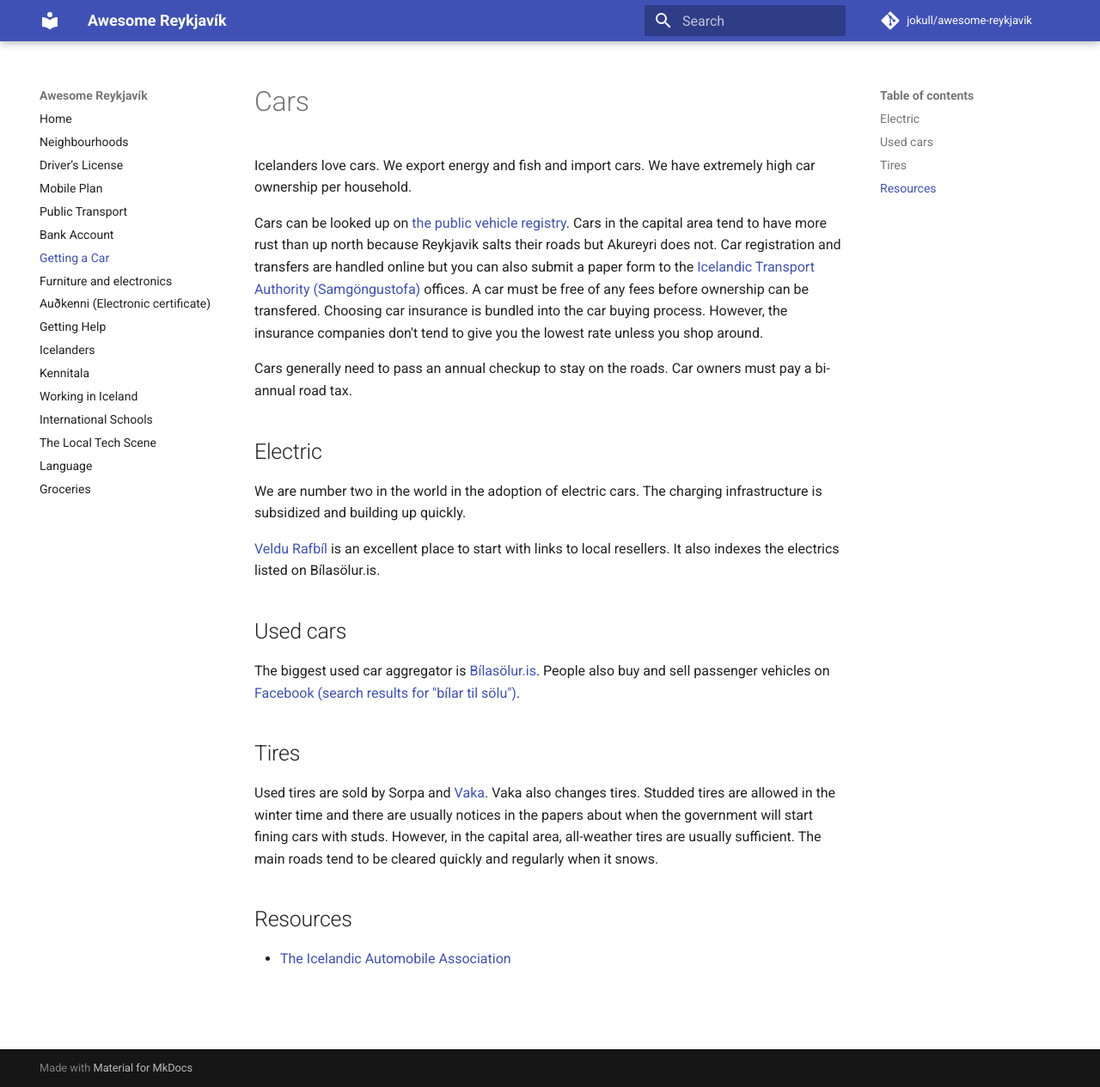
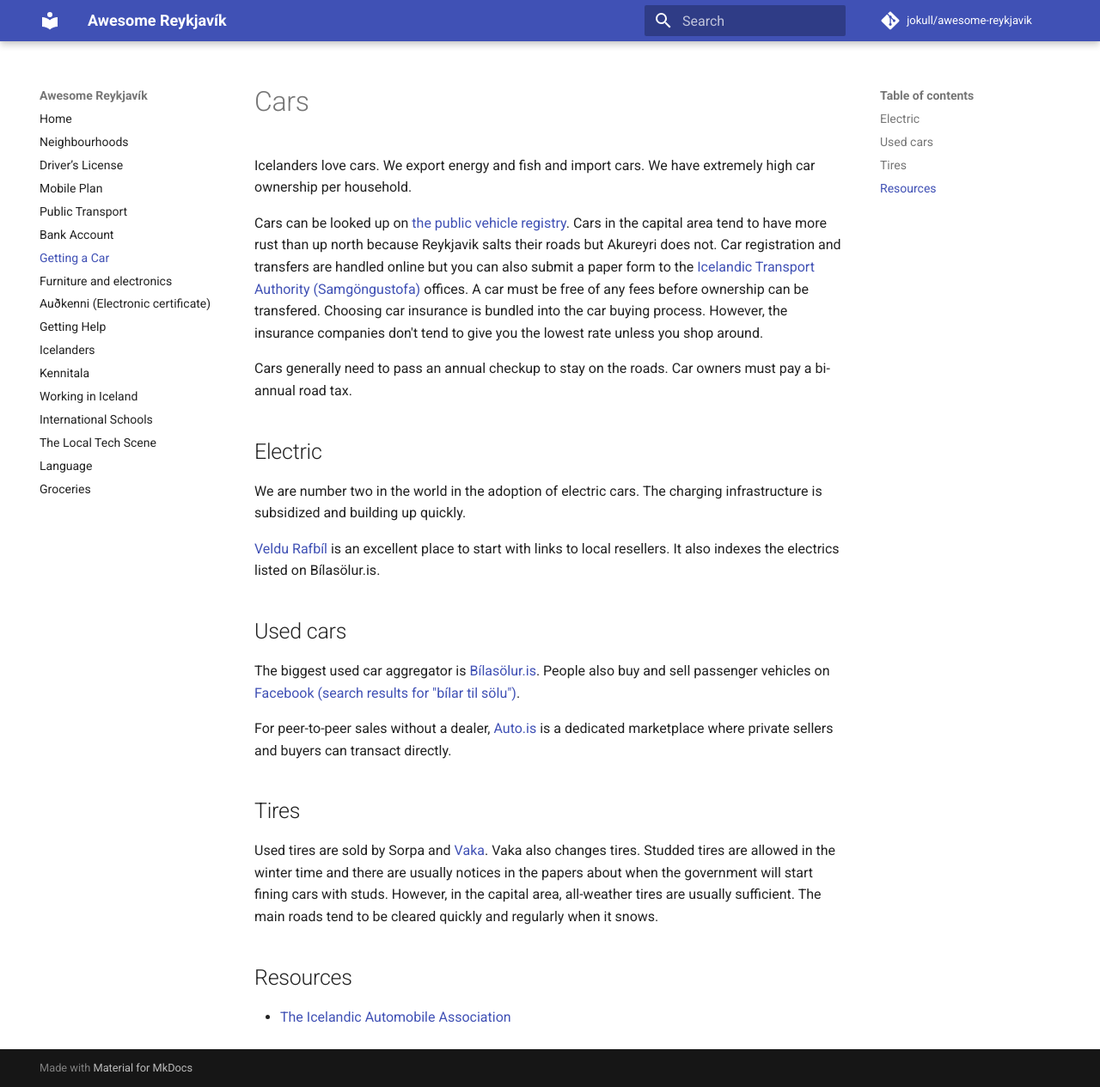
Before and after one commit to jokull/awesome-reykjavik, an MkDocs documentation site: the page built from docs/guides/getting-a-car.md, in a window 1280 px wide and 1265 px high. Shown: the whole window at 86% size. Built offline with MkDocs 1.6.1 and Material for MkDocs 9.7.7, drawn with Linux system fonts in a browser that asks for light colours; comment, search, counter and statistics services are not loaded.

Commit message:
Update getting-a-car.md

```diff
--- a/docs/guides/getting-a-car.md
+++ b/docs/guides/getting-a-car.md
@@ -21,6 +21,9 @@ The biggest used car aggregator is [Bílasölur.is](https://bilasolur.is). Peopl
 also buy and sell passenger vehicles on [Facebook (search results for "bílar
 til sölu")](https://www.facebook.com/search/top/?q=b%C3%ADlar%20til%20sölu&epa=SEARCH_BOX).
 
+For peer-to-peer sales without a dealer, [Auto.is](https://auto.is) is a
+dedicated marketplace where private sellers and buyers can transact directly.
+
 ## Tires
 Used tires are sold by Sorpa and [Vaka](https://vaka.is/en/?lang=en). Vaka also changes tires. Studded tires are allowed in the winter time and there are usually notices in the papers about when the government will start fining cars with studs. However, in the capital area, all-weather tires are usually sufficient. The main roads tend to be cleared quickly and regularly when it snows.
 
```
